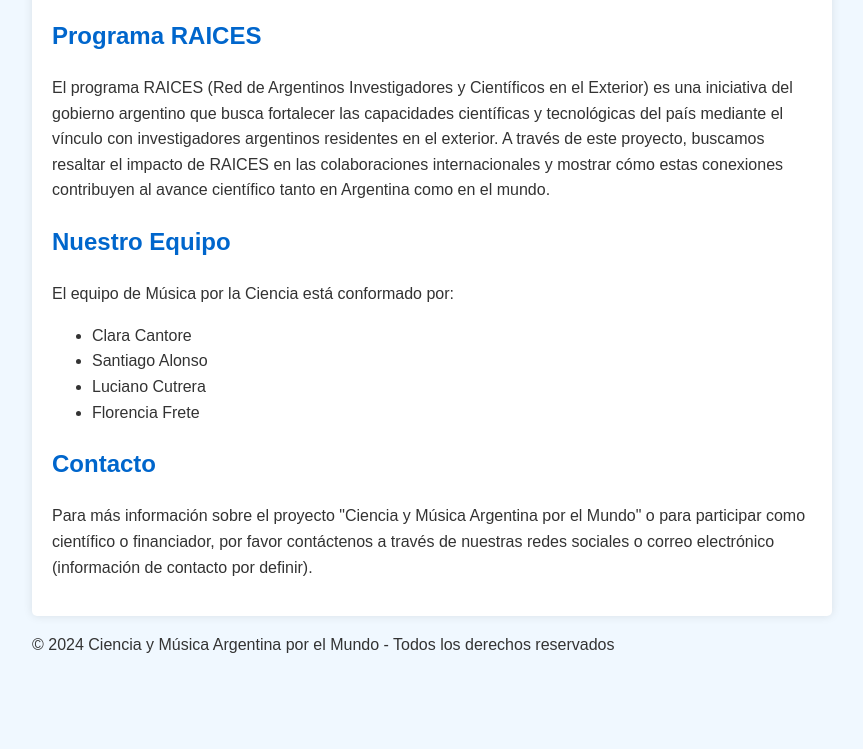
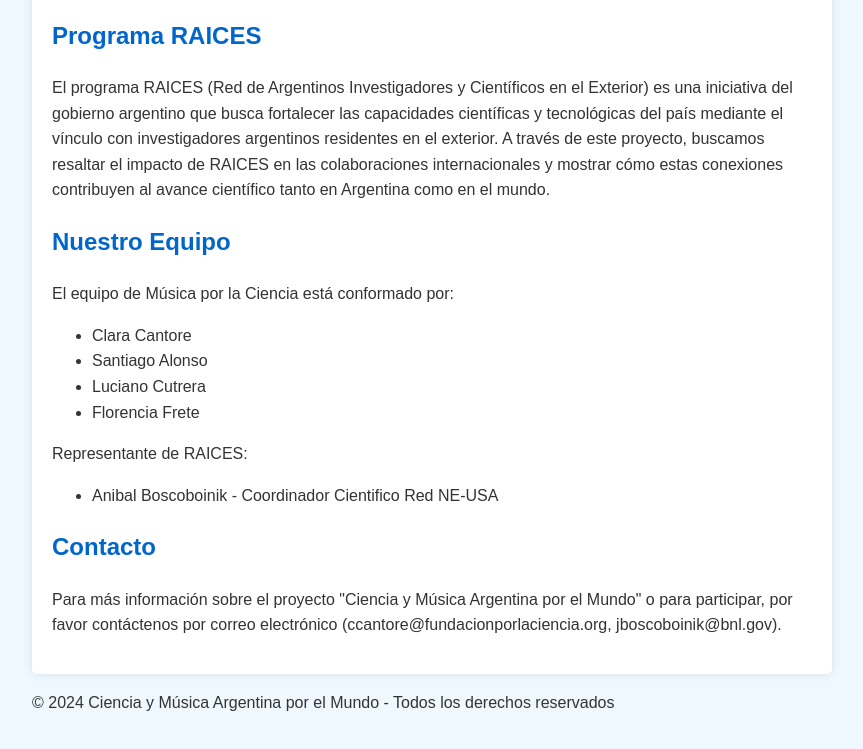
Before and after one commit to anibalbosco/musicayciencia, a plain HTML site: page index.html in a window 1280 px wide. Shown: the part 2599-3348 px from the top of the page, without its empty margins (208-1071 px from the left). Before the commit the page ends 3293 px from the top, so only its background shows below. Drawn offline with Linux system fonts and the light colour scheme.

Commit message:
Update index.html

```diff
--- a/index.html
+++ b/index.html
@@ -121,11 +121,16 @@
                 <li>Luciano Cutrera</li>
                 <li>Florencia Frete</li>
             </ul>
+
+             <p>Representante de RAICES:</p>
+            <ul>
+                <li>Anibal Boscoboinik - Coordinador Cientifico Red NE-USA</li>
+            </ul>
         </section>
 
         <section id="contacto">
             <h2>Contacto</h2>
-            <p>Para más información sobre el proyecto "Ciencia y Música Argentina por el Mundo" o para participar como científico o financiador, por favor contáctenos a través de nuestras redes sociales o correo electrónico (información de contacto por definir).</p>
+            <p>Para más información sobre el proyecto "Ciencia y Música Argentina por el Mundo" o para participar, por favor contáctenos por correo electrónico (ccantore@fundacionporlaciencia.org, jboscoboinik@bnl.gov).</p>
         </section>
     </main>
 
```
